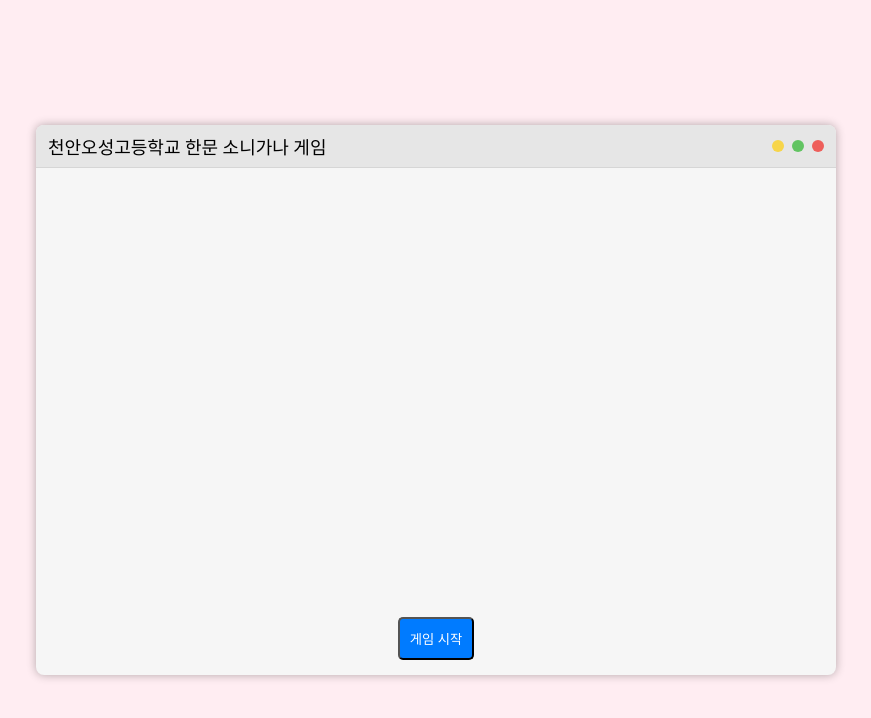
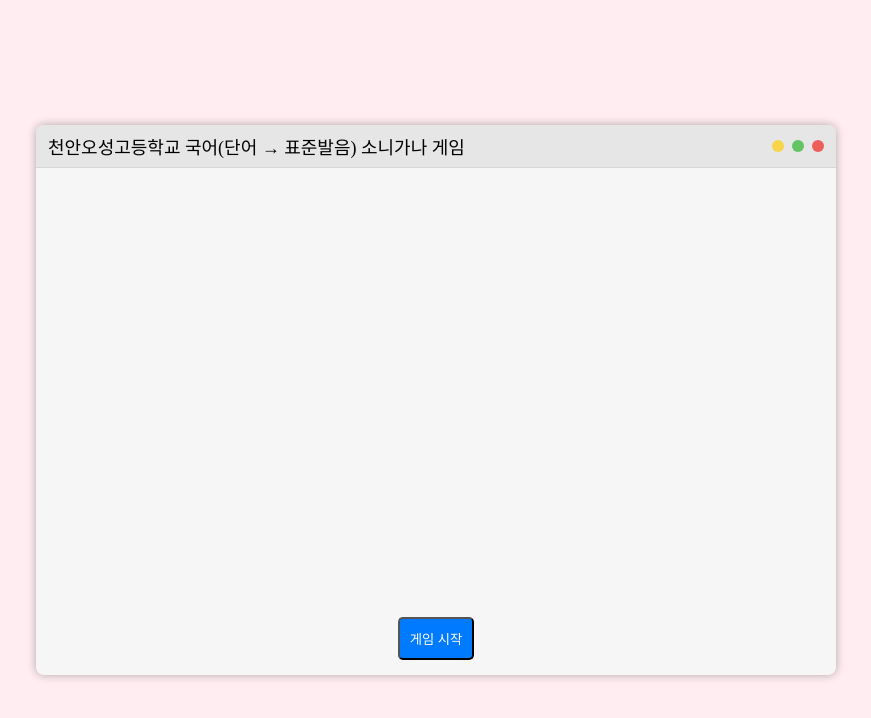
Before and after one commit to sebizt/sonigana, a plain HTML site: page korean.html in a window 1280 px wide. Shown: the whole page, without its empty margins (204-1075 px from the left). Drawn offline with Linux system fonts and the light colour scheme; a web font is replaced by a local one.

Commit message:
Update korean.html

```diff
--- a/korean.html
+++ b/korean.html
@@ -157,7 +157,7 @@
 
     <div class="floating-window">
         <div class="window-header">
-            <div class="window-title">천안오성고등학교 한문 소니가나 게임</div>
+            <div class="window-title">천안오성고등학교 국어(단어 → 표준발음) 소니가나 게임</div>
             <div class="window-controls">
                 <div class="window-minimize"></div>
                 <div class="window-maximize"></div>
```
